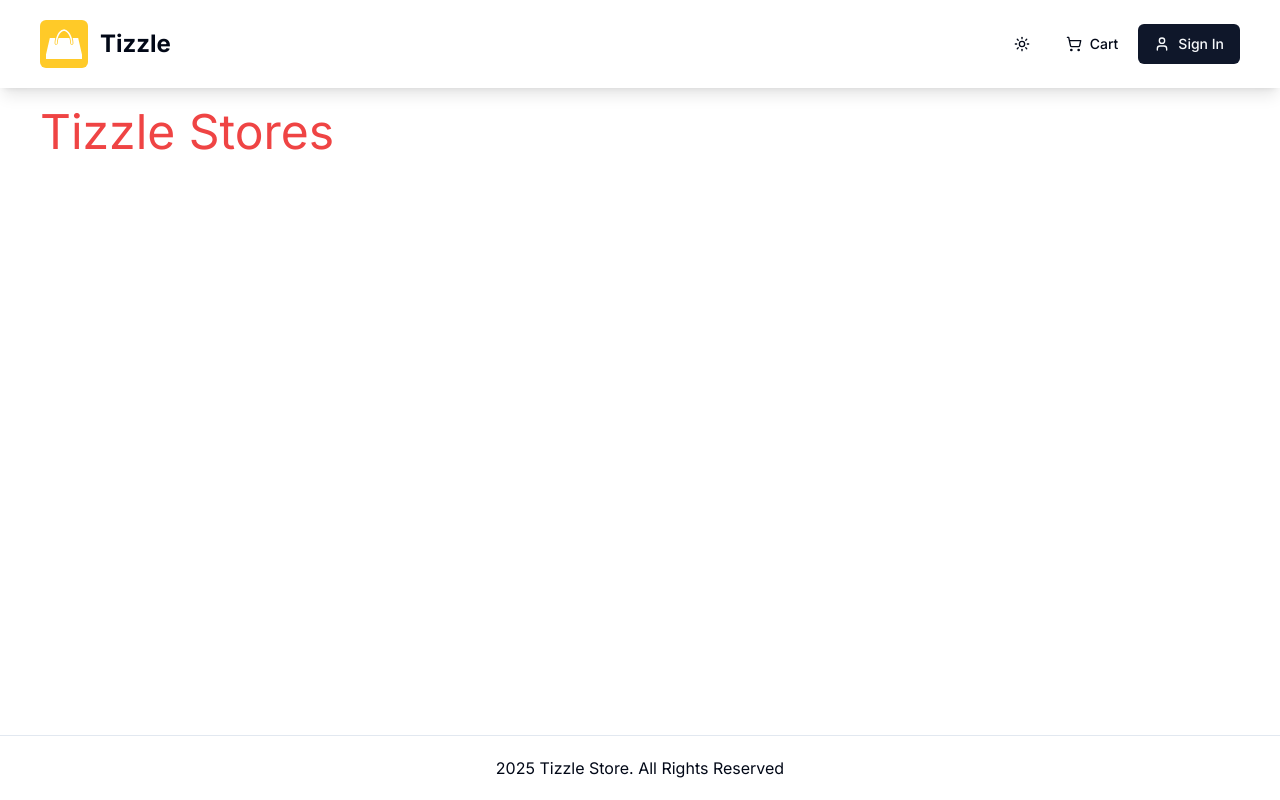
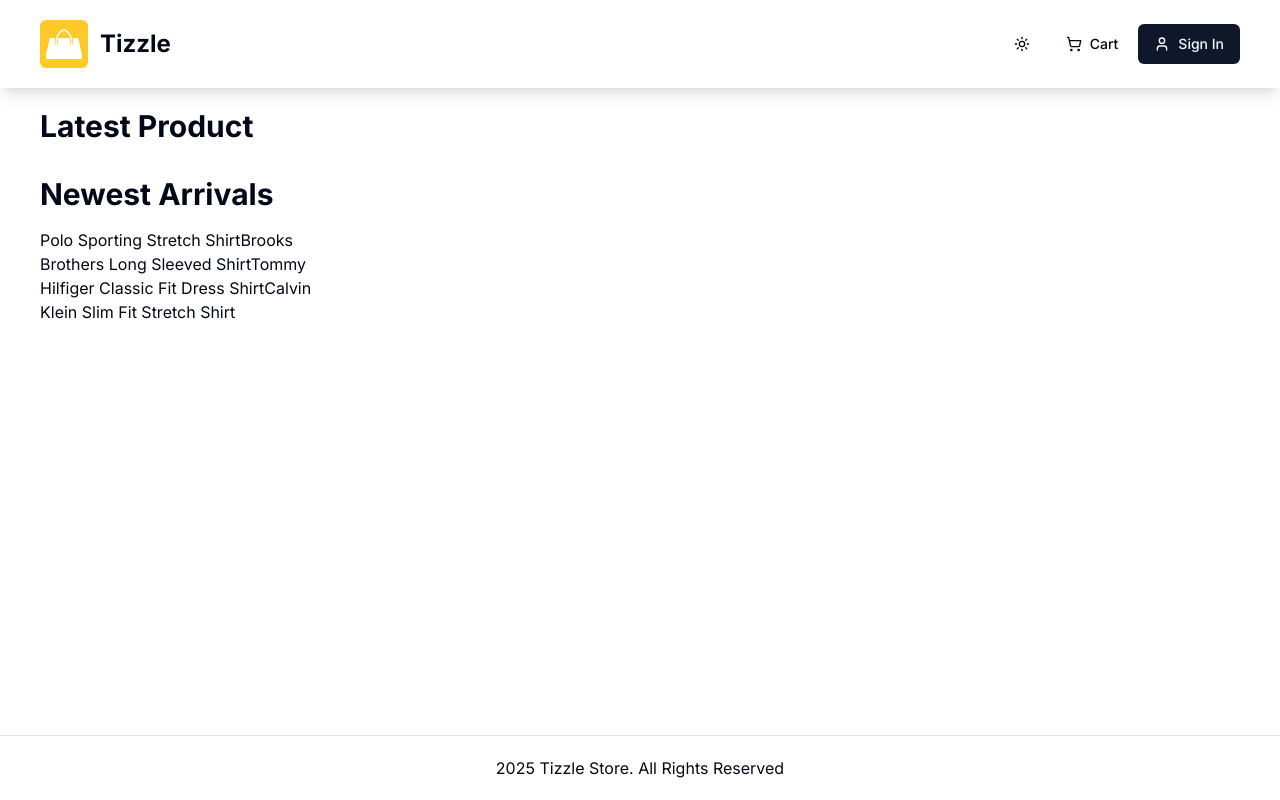
Before and after one commit to UdohLawrence/tizzle-store, a Next.js app: page / in a window 1280 px wide. Built offline with nearby package versions, Linux system fonts and the light colour scheme.

Commit message:
implement limits to the displayed data on the home page

```diff
--- a/app/(root)/page.tsx
+++ b/app/(root)/page.tsx
@@ -1,9 +1,13 @@
+import ProductList from "@/components/shared/product/product-list";
+import sampleData from "@/db/sample-data";
+
 const Homepage = () => {
 
   return (
-    <>
-      <h1 className="text-red-500 text-5xl">Tizzle Stores</h1>
-    </>
+    <div className="space-y-8">
+      <h1 className="h2-bold">Latest Product</h1>
+      <ProductList title="Newest Arrivals" data={sampleData.products} limit={4} />
+    </div>
   );
 };
 
```
